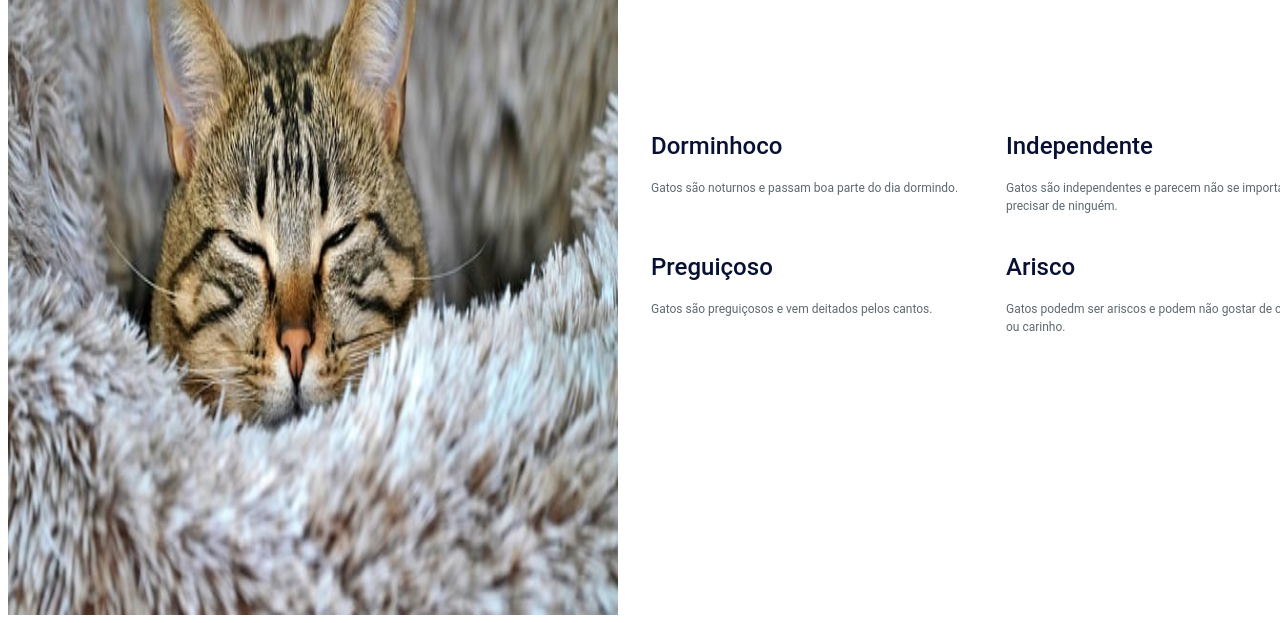
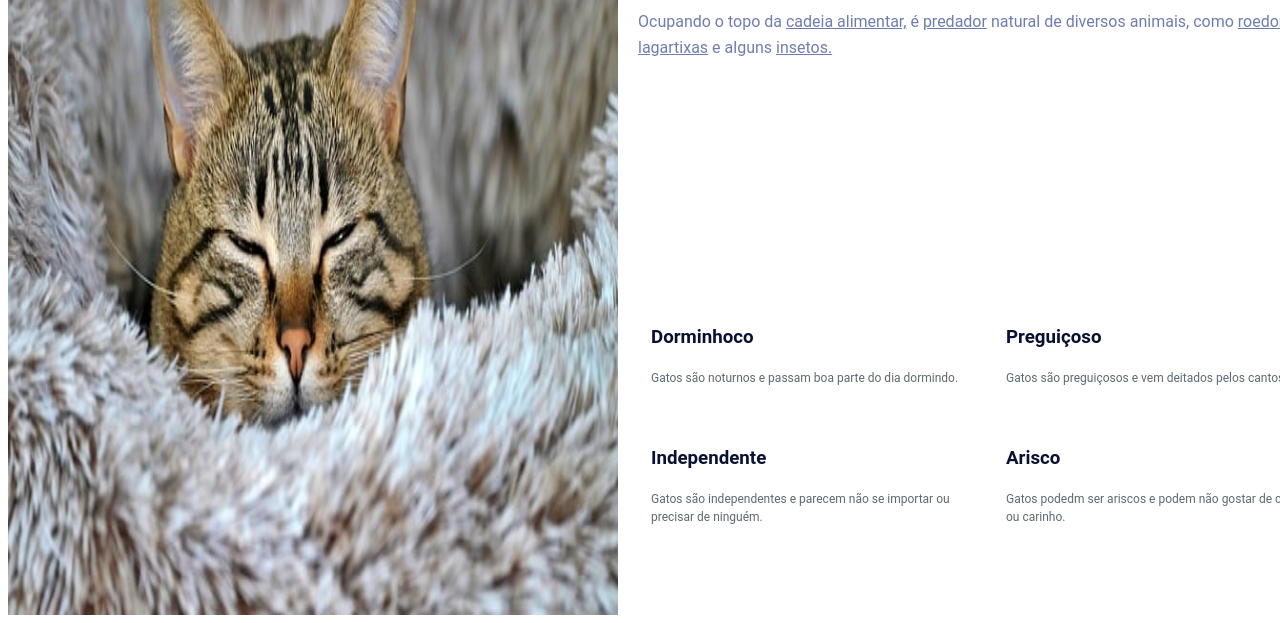
Before and after one commit to p-zorzete/Ativ-Usabilidade-15-03, a plain HTML site: page index.html in a window 1280 px wide. Shown: the part 233-856 px from the top of the page. Drawn offline with Linux system fonts and the light colour scheme.

Commit message:
Modifiquei o layout para ficar melhor espaçado e troquei textos que estavam ao contrário

```diff
--- a/index.html
+++ b/index.html
@@ -21,20 +21,20 @@
             </div>
             <div id="Caracteristicas">
                 <div class="opcoes">
-                <h2 class="tituloCaracteristicas">Dorminhoco</h4>
-                <p class="explicacaoCaracteristica">Gatos são noturnos e passam boa parte do dia dormindo.</p>
+                    <h3 class="tituloCaracteristicas">Dorminhoco</h3>
+                    <p class="explicacaoCaracteristica">Gatos são noturnos e passam boa parte do dia dormindo.</p>
                 </div>
                 <div class="opcoes">
-                <h2 class="tituloCaracteristicas">Independente</h4>
-                <P class="explicacaoCaracteristica">Gatos são independentes e parecem não se importar ou precisar de ninguém.</P>
+                    <h3 class="tituloCaracteristicas">Preguiçoso</h3>
+                    <p class="explicacaoCaracteristica">Gatos são preguiçosos e vem deitados pelos cantos.</p>
                 </div>
                 <div class="opcoes">
-                <h2 class="tituloCaracteristicas">Preguiçoso</h4>
-                <p class="explicacaoCaracteristica">Gatos são preguiçosos e vem deitados pelos cantos.</p>
+                    <h3 class="tituloCaracteristicas">Independente</h3>
+                    <P class="explicacaoCaracteristica">Gatos são independentes e parecem não se importar ou precisar de ninguém.</P>
                 </div>
                 <div class="opcoes">
-                <h2 class="tituloCaracteristicas">Arisco</h4>
-                <p class="explicacaoCaracteristica">Gatos podedm ser ariscos e podem não gostar de contato ou carinho.</p>
+                    <h3 class="tituloCaracteristicas">Arisco</h3>
+                    <p class="explicacaoCaracteristica">Gatos podedm ser ariscos e podem não gostar de contato ou carinho.</p>
                 </div>
             </div>
         </div>
--- a/style.css
+++ b/style.css
@@ -19,6 +19,7 @@ p {
 #textos {
     display: flex;
     flex-direction: column;
+    justify-content: space-around;
 }
 
 #Cabecalho {
@@ -60,7 +61,7 @@ p {
 .tituloCaracteristicas {
     font-family: Roboto;
     font-size:  medium 16px;
-    font-weight: 500;
+    font-weight: bold;
     line-height: 26px;
     text-align: left;
     color: rgba(9, 17, 51, 1);
```
